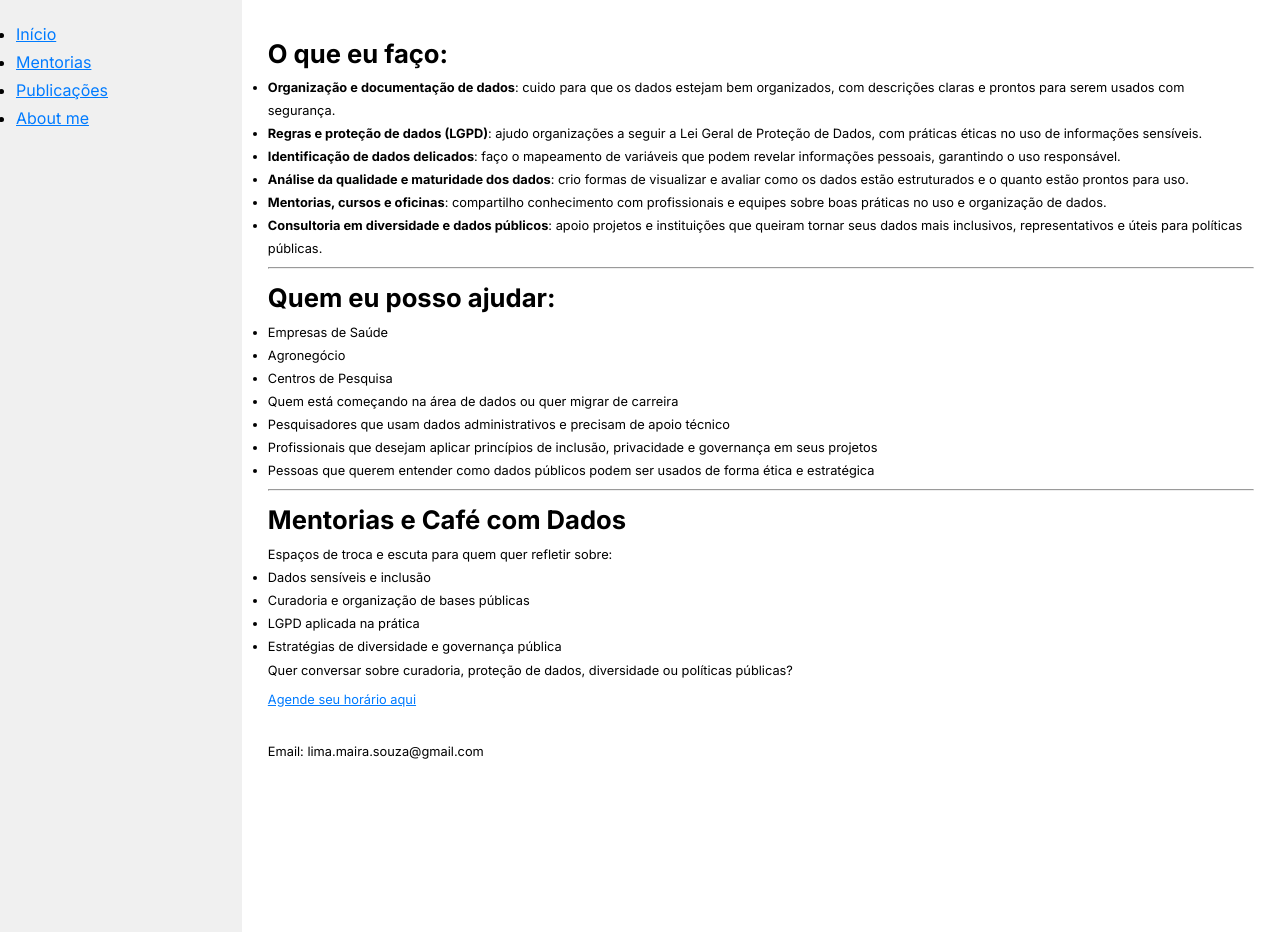
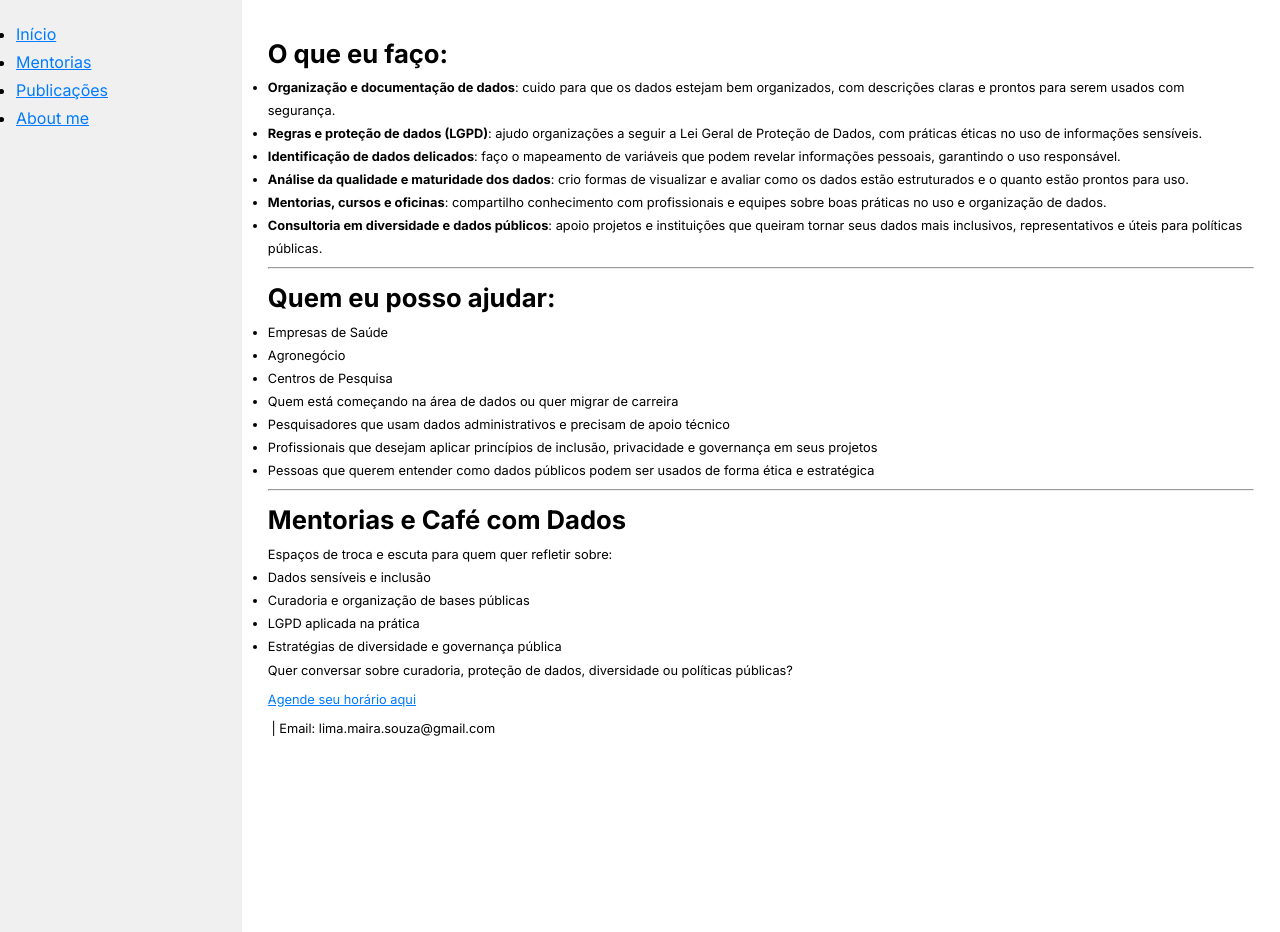
Before and after one commit to MairaLimaS/MairaLimaS.github.io, a Jekyll site: the page built from mentorias.md, in a window 1280 px wide. Built offline with Jekyll 4.4.1, drawn with Linux system fonts in a browser that asks for light colours; part of the change alters nothing that is shown.

```diff
--- a/mentorias.md
+++ b/mentorias.md
@@ -34,5 +34,4 @@ Espaços de troca e escuta para quem quer refletir sobre:
 - Estratégias de diversidade e governança pública
 
 Quer conversar sobre curadoria, proteção de dados, diversidade ou políticas públicas?
-[Agende seu horário aqui](https://calendly.com/sou-mairalima/)
-Email: lima.maira.souza@gmail.com
+[Agende seu horário aqui](https://calendly.com/sou-mairalima/) | Email: lima.maira.souza@gmail.com
```
